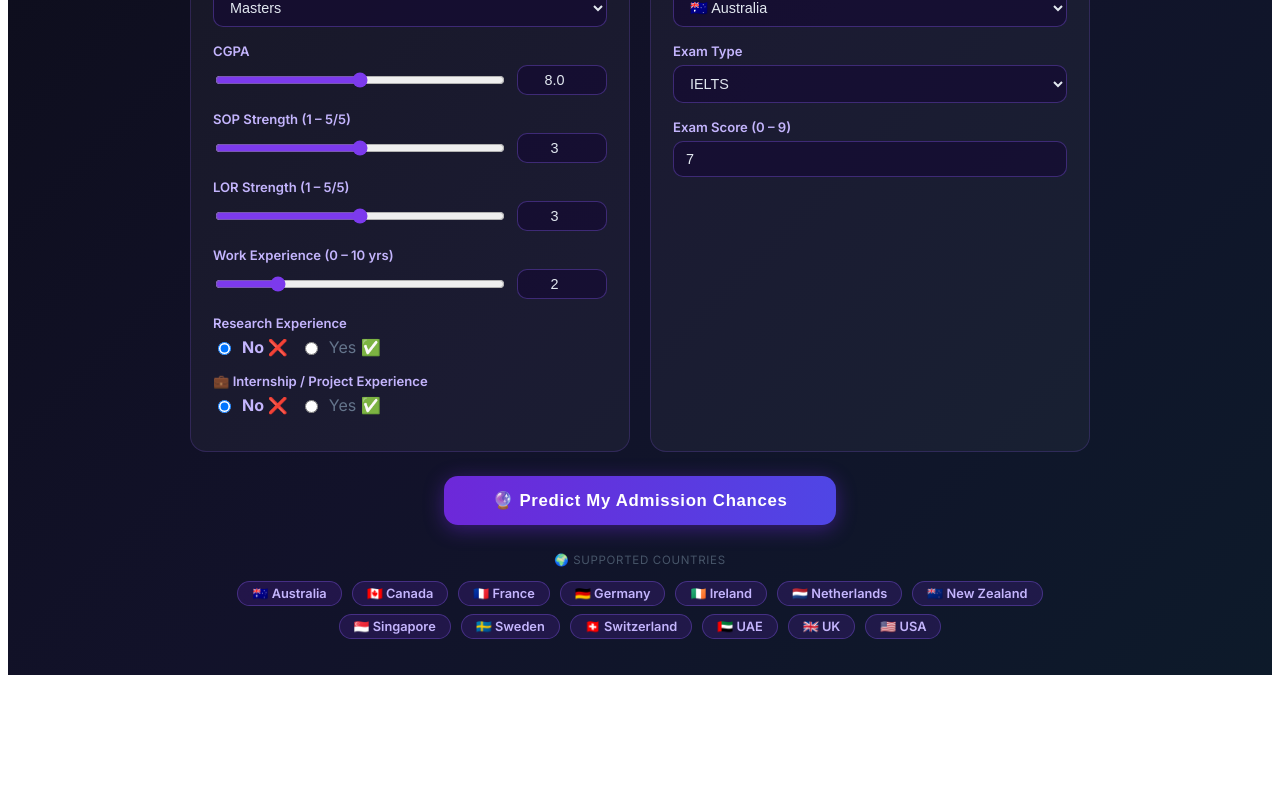
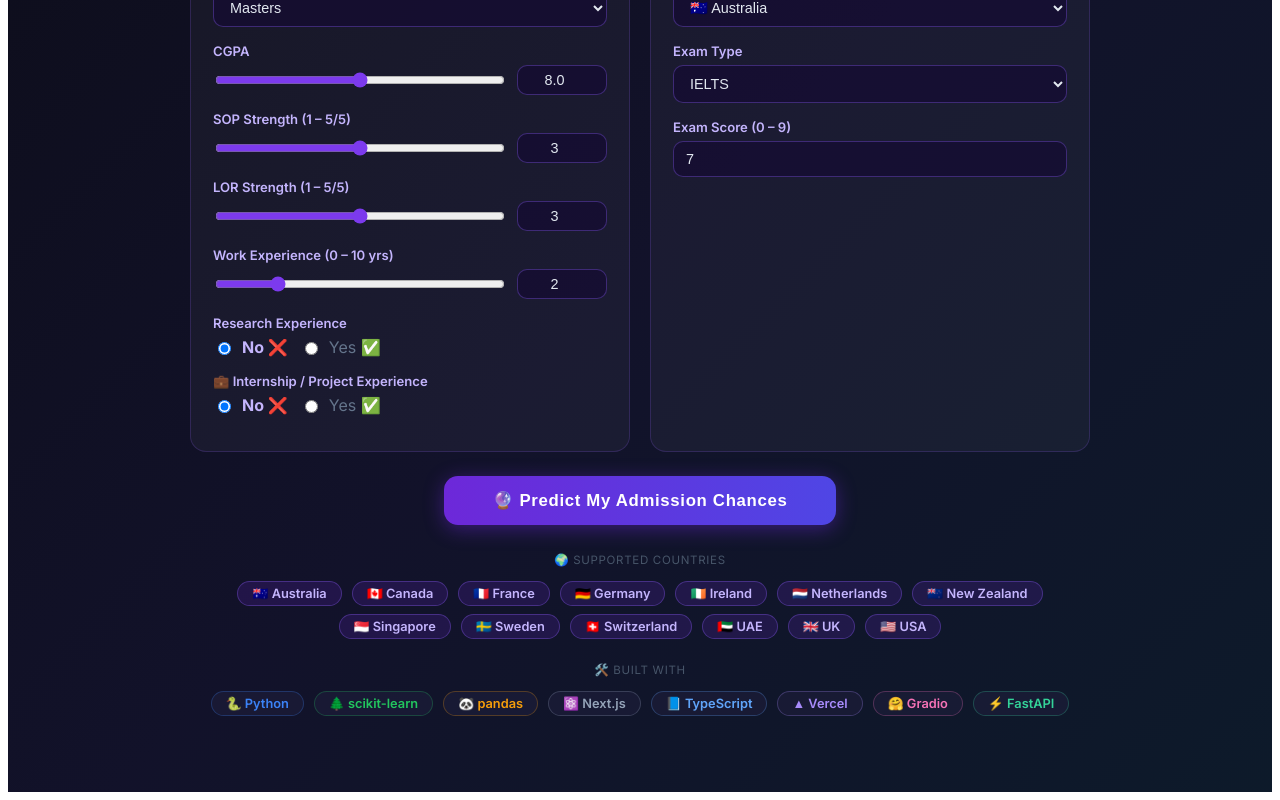
Before and after one commit to kalajsgsgsysagaah/global-admission-predictor, a Next.js app: page / in a window 1280 px wide. Shown: the part 263-1063 px from the top of the page. Before the commit the page ends 946 px from the top, so only its background shows below. Built offline with nearby package versions, Linux system fonts and the light colour scheme.

Commit message:
fix: Research/Internship show Yes/No in scorecard; add tech stack section; add Internship to API scorecard

```diff
--- a/pages/index.tsx
+++ b/pages/index.tsx
@@ -214,12 +214,17 @@ export default function Home() {
                                     <div style={{ display: 'flex', justifyContent: 'space-between', fontSize: '.82rem', color: '#94a3b8', marginBottom: 3 }}>
                                         <span>{key}</span>
                                         <span style={{ color: COLOR[val.rating], fontWeight: 700 }}>
-                                            {val.value}{key === 'CGPA' ? '' : key === 'Work Exp' ? ' yrs' : '/5'} — {val.rating}
+                                            {(key === 'Research' || key === 'Internship')
+                                                ? (val.value ? 'Yes' : 'No')
+                                                : key === 'Work Exp'
+                                                    ? `${val.value} yrs`
+                                                    : `${val.value}${key === 'CGPA' ? '' : '/5'}`
+                                            } — {val.rating}
                                         </span>
                                     </div>
                                     <div style={{ background: 'rgba(255,255,255,.08)', borderRadius: 999, height: 6 }}>
                                         <div style={{
-                                            width: `${Math.min(100, (val.value / (key === 'CGPA' ? 9 : key === 'Work Exp' ? 4 : key === 'Research' ? 1 : 4.5)) * 100)}%`,
+                                            width: `${Math.min(100, (val.value / (key === 'CGPA' ? 9 : key === 'Work Exp' ? 4 : (key === 'Research' || key === 'Internship') ? 1 : 4.5)) * 100)}%`,
                                             height: '100%', background: COLOR[val.rating], borderRadius: 999
                                         }} />
                                     </div>
@@ -265,6 +270,32 @@ export default function Home() {
                             }}>
                                 {flag} {name}
                             </span>
+                        ))}
+                    </div>
+                </div>
+
+                {/* Tech stack */}
+                <div style={{ maxWidth: 900, margin: '20px auto 40px', textAlign: 'center' }}>
+                    <div style={{ color: '#475569', fontSize: '.72rem', letterSpacing: '.06em', textTransform: 'uppercase', marginBottom: 10 }}>
+                        🛠️ Built With
+                    </div>
+                    <div>
+                        {([
+                            ['🐍 Python', '#3b82f6'],
+                            ['🌲 scikit-learn', '#22c55e'],
+                            ['🐼 pandas', '#f59e0b'],
+                            ['⚛️ Next.js', '#94a3b8'],
+                            ['📘 TypeScript', '#60a5fa'],
+                            ['▲ Vercel', '#a78bfa'],
+                            ['🤗 Gradio', '#f472b6'],
+                            ['⚡ FastAPI', '#34d399'],
+                        ] as [string, string][]).map(([name, color]) => (
+                            <span key={name} style={{
+                                display: 'inline-block', margin: '4px 5px', padding: '4px 14px',
+                                borderRadius: 999, background: 'rgba(30,30,60,.6)',
+                                border: `1px solid ${color}44`,
+                                color, fontSize: '.8rem', fontWeight: 600
+                            }}>{name}</span>
                         ))}
                     </div>
                 </div>
```
Also changed, not shown: 1 other file (tests, documents, lock files or other folders).
